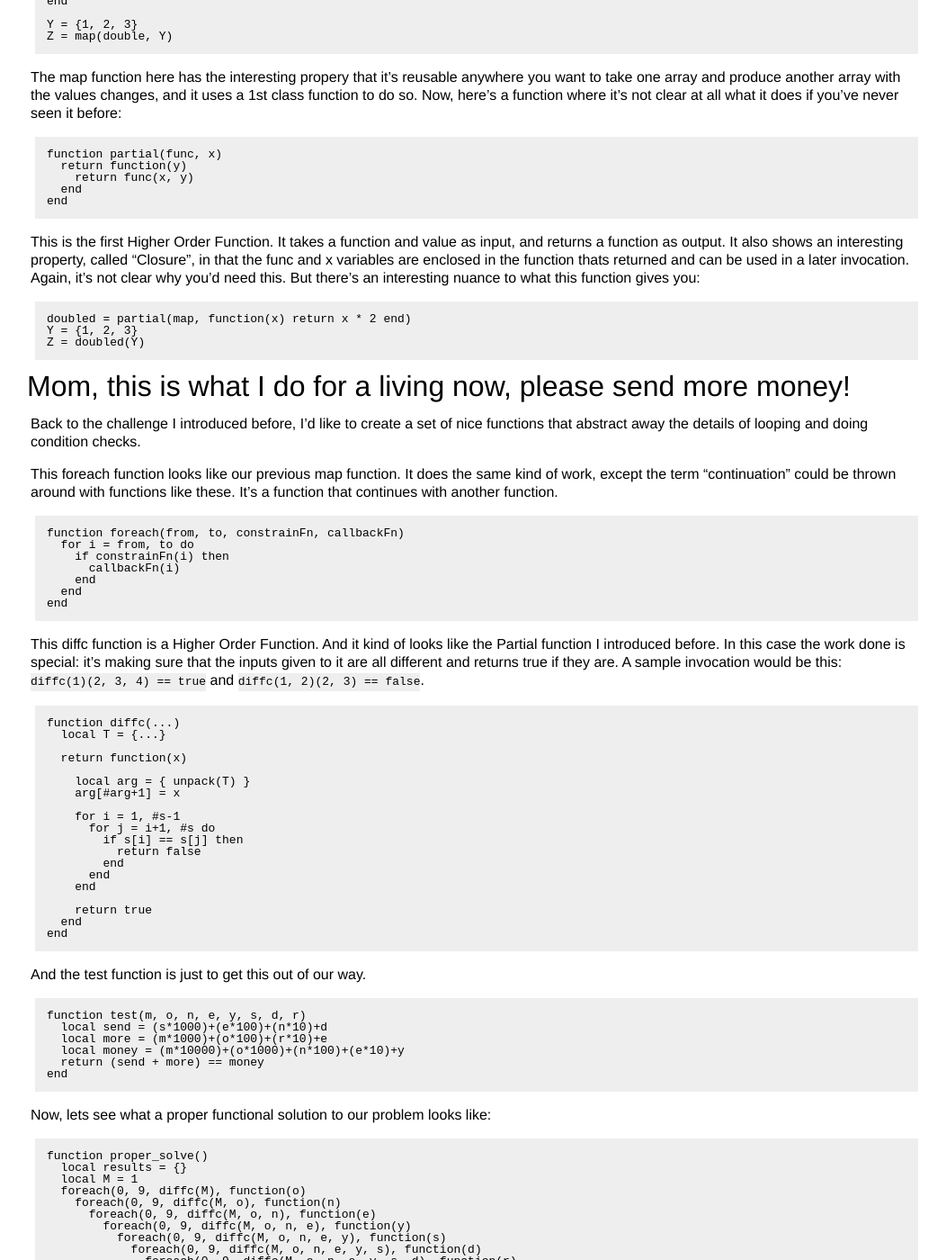
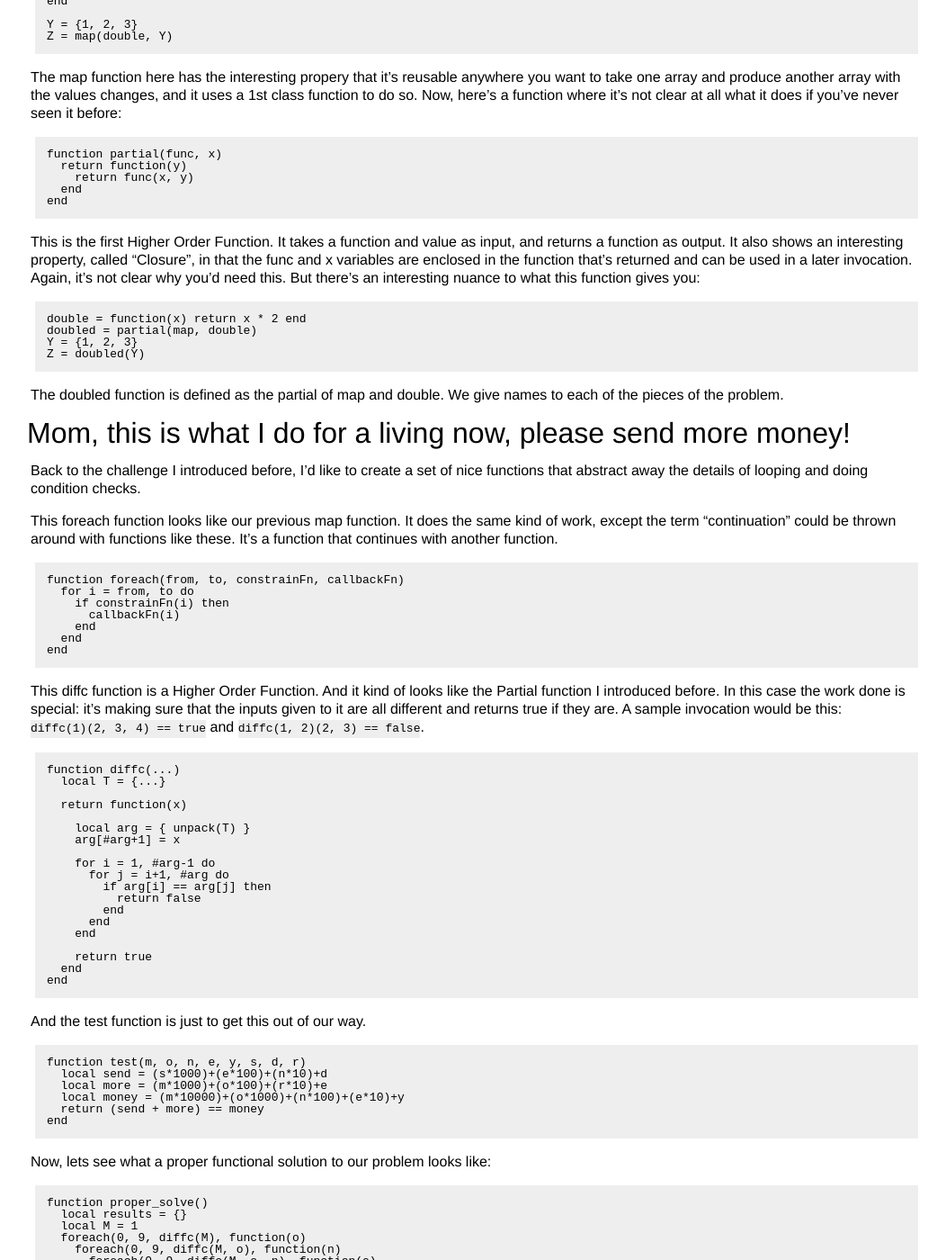
Before and after one commit to inmatarian/inmatarian.github.io, a Jekyll site: the page built from _posts/2015-08-09-send_more_money.md, in a window 1280 px wide and 1400 px high, scrolled down 2204 px. Shown: the whole window at 90% size, without its empty margins (110-1162 px from the left). Built offline with Jekyll 4.4.1, drawn with Linux system fonts in a browser that asks for light colours; Markdown is read by kramdown in place of the engine named in the settings.

Commit message:
fix some typos

```diff
--- a/_posts/2015-08-09-send_more_money.md
+++ b/_posts/2015-08-09-send_more_money.md
@@ -125,11 +125,14 @@ The map function here has the interesting propery that it's reusable anywhere yo
       end
     end
 
-This is the first Higher Order Function. It takes a function and value as input, and returns a function as output. It also shows an interesting property, called "Closure", in that the func and x variables are enclosed in the function thats returned and can be used in a later invocation. Again, it's not clear why you'd need this. But there's an interesting nuance to what this function gives you:
+This is the first Higher Order Function. It takes a function and value as input, and returns a function as output. It also shows an interesting property, called "Closure", in that the func and x variables are enclosed in the function that's returned and can be used in a later invocation. Again, it's not clear why you'd need this. But there's an interesting nuance to what this function gives you:
 
-    doubled = partial(map, function(x) return x * 2 end)
+    double = function(x) return x * 2 end
+    doubled = partial(map, double)
     Y = {1, 2, 3}
     Z = doubled(Y)
+
+The doubled function is defined as the partial of map and double. We give names to each of the pieces of the problem.
 
 ## Mom, this is what I do for a living now, please send more money!
 
@@ -156,9 +159,9 @@ This diffc function is a Higher Order Function. And it kind of looks like the Pa
         local arg = { unpack(T) }
         arg[#arg+1] = x
 
-        for i = 1, #s-1
-          for j = i+1, #s do
-            if s[i] == s[j] then
+        for i = 1, #arg-1 do
+          for j = i+1, #arg do
+            if arg[i] == arg[j] then
               return false
             end
           end
```
